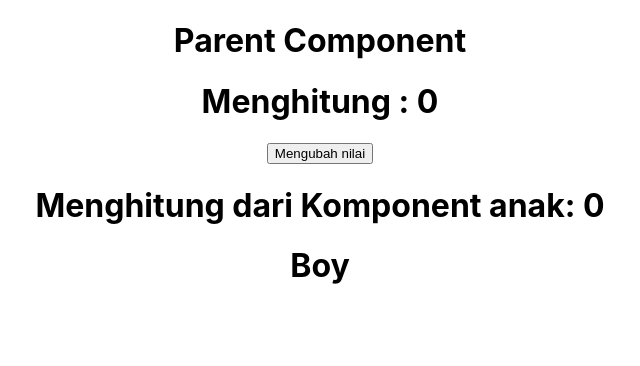
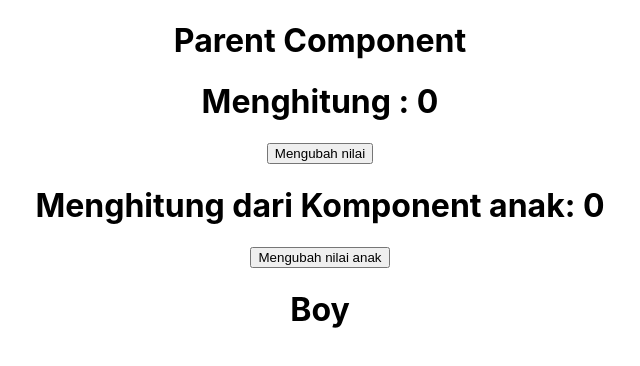
Before and after one commit to salsabilaathika-97/latihan-react-performance, a React (Create React App) app: page / in a window 1280 px wide. Shown: the top 366 px of the page, without its empty margins (320-960 px from the left). Built offline with nearby package versions, Linux system fonts and the light colour scheme.

Commit message:
add handle count for child component

```diff
--- a/src/App.js
+++ b/src/App.js
@@ -9,12 +9,16 @@ function App() {
   const handleCount = () => {
     setCount(count + 1);
   }
+
+  const handleAnak = () => {
+    setCountChild(countChild + 1);
+  }
   return (
     <div className="App">
       <h1>Parent Component</h1>
       <h1>Menghitung : {count}</h1>
       <button onClick={handleCount}>Mengubah nilai</button>
-      <Child countChild = {countChild} />
+      <Child handleAnak={handleAnak} countChild = {countChild} />
       <Son />
     </div>
   );
--- a/src/components/Child/index.js
+++ b/src/components/Child/index.js
@@ -5,6 +5,7 @@ const Child = (props) => {
     return (
         <div>
             <h1>Menghitung dari Komponent anak: {props.countChild}</h1>
+            <button onClick={props.handleAnak}>Mengubah nilai anak</button>
         </div>
     )
 }
```
